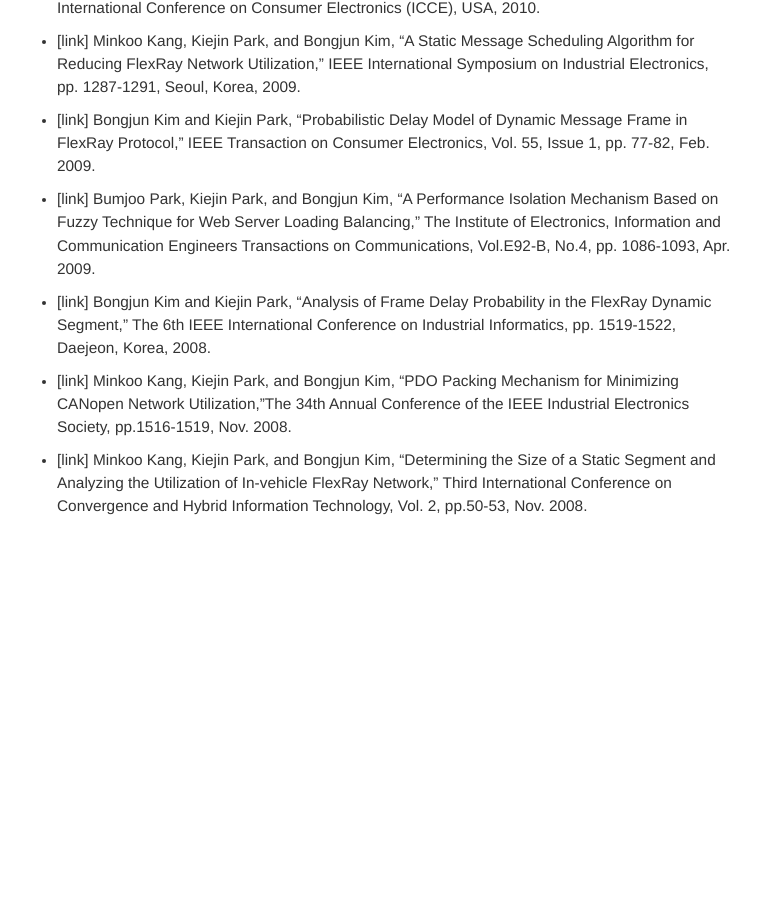
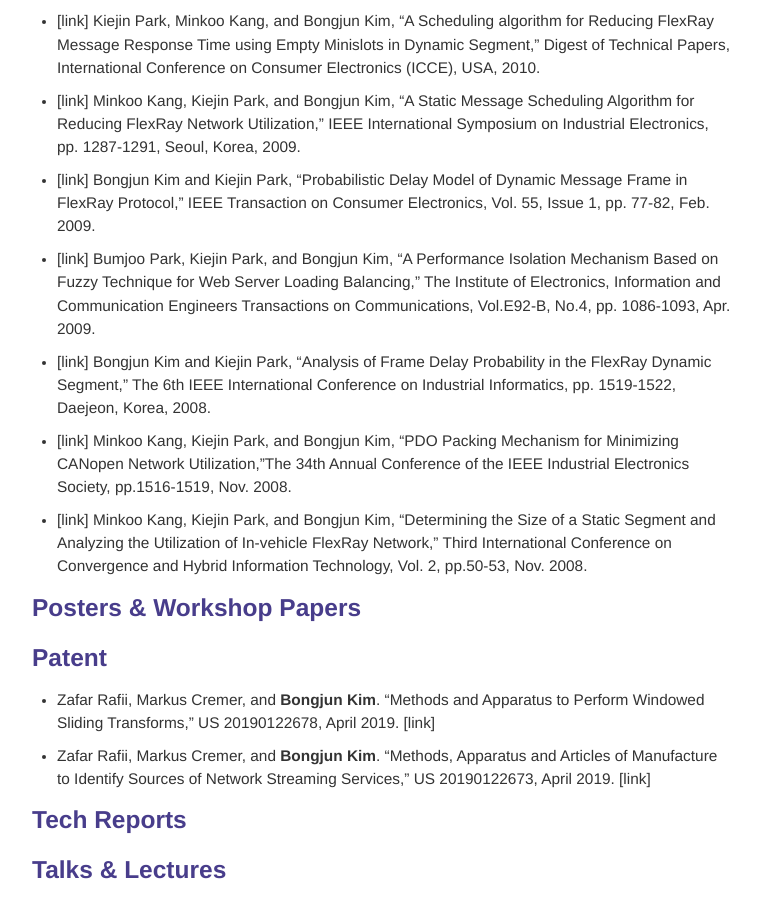
Before and after one commit to bongjun/bongjun.github.io, a Jekyll site: the page built from pages/publications.md, in a window 1280 px wide and 900 px high, scrolled down 1187 px. Shown: the whole window, without its empty margins (258-1018 px from the left). Built offline with Jekyll 4.4.1, drawn with Linux system fonts in a browser that asks for light colours; before the commit the page ends 1715 px from its top, so only the background shows below that; some of the changed text lies outside the part shown.

Commit message:
updated pub

```diff
--- a/pages/publications.md
+++ b/pages/publications.md
@@ -4,8 +4,9 @@ title: Publications
 description: Bongjun Kim's publications
 ---
 
+### Conference & Journal Papers
+
 * Bongjun Kim and Shabnam Ghaffarzadegan, "Self-supervised Attention Model for Weakly Labeled Audio Event Classification," European Signal Processing Conference (EUSIPCO), 2019 (Accepted).
-
 
 * [pdf] Bongjun Kim and Bryan Pardo, "Improving Content-based Audio Retrieval by Vocal Imitation Feedback," IEEE International Conference on Acoustics, Speech, and Signal Processing (ICASSP), Brighton, UK, May 2019.
 
@@ -47,3 +48,15 @@ description: Bongjun Kim's publications
 * [link] Minkoo Kang, Kiejin Park, and Bongjun Kim, “PDO Packing Mechanism for Minimizing CANopen Network Utilization,”The 34th Annual Conference of the IEEE Industrial Electronics Society, pp.1516-1519, Nov. 2008.
 
 * [link] Minkoo Kang, Kiejin Park, and Bongjun Kim, “Determining the Size of a Static Segment and Analyzing the Utilization of In-vehicle FlexRay Network,” Third International Conference on Convergence and Hybrid Information Technology, Vol. 2, pp.50-53, Nov. 2008.
+
+### Posters & Workshop Papers
+
+### Patent
+* Zafar Rafii, Markus Cremer, and **Bongjun Kim**. "Methods and Apparatus to Perform Windowed Sliding Transforms," US 20190122678, April 2019. [link]
+
+* Zafar Rafii, Markus Cremer, and **Bongjun Kim**. "Methods, Apparatus and Articles of Manufacture to Identify Sources of Network Streaming Services," US 20190122673, April 2019. [link]
+
+### Tech Reports
+
+
+### Talks & Lectures
```
